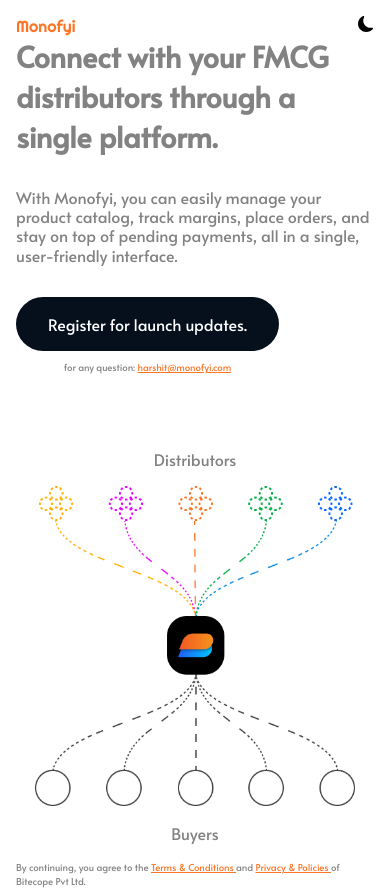
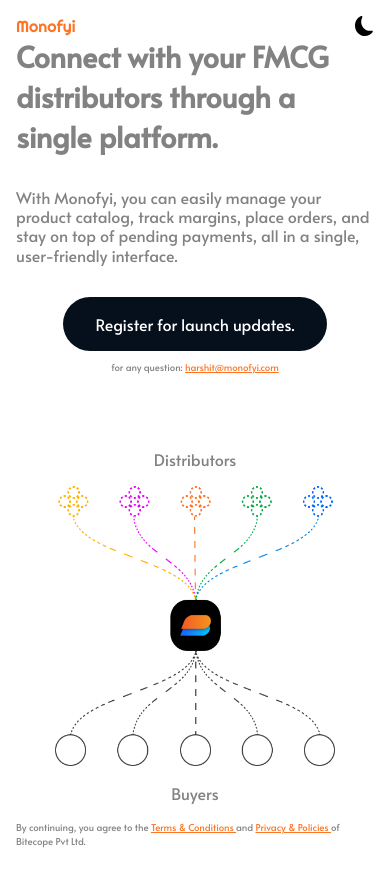
Before and after one commit to Monofyi/monofyi-web, a Vue app: page / in a window 390 px wide. After the commit the page ends 848 px from the top, so only its background shows below. Built offline with nearby package versions, Linux system fonts and the light colour scheme.

Commit message:
:lipstick: Add minor UI changes

```diff
--- a/src/components/TheHeader.vue
+++ b/src/components/TheHeader.vue
@@ -11,3 +11,28 @@
 		</div>
 	</header>
 </template>
+
+<style lang="scss">
+
+header {
+	display: flex;
+	justify-content: space-between;
+	align-items: center;
+}
+
+.title {
+	color: var(--accent);
+	font-family: 'Righteous', cursive;
+	text-decoration: none;
+}
+
+#theme-btn {
+	display: flex;
+	cursor: pointer;
+
+	img {
+		width: 1.2em;
+		height: 1.2em;
+	}
+}
+</style>
--- a/src/components/TheRegister.vue
+++ b/src/components/TheRegister.vue
@@ -102,7 +102,7 @@
 		align-items: center;
 
 		&-svg {
-			height: clamp(320px, 30vw, 495px);
+			height: clamp(280px, 30vw, 495px);
 			aspect-ratio: 1/1;
 		}
 	}
@@ -127,6 +127,10 @@
 	.register {
 		flex-direction: column;
 		padding: 0;
+
+		&-cta {
+			width: auto;
+		}
 	}
 }
 
--- a/src/views/HomeView.vue
+++ b/src/views/HomeView.vue
@@ -43,17 +43,6 @@
 
 <style lang="scss">
 
-header {
-	display: flex;
-	justify-content: space-between;
-}
-
-.title {
-	color: var(--accent);
-	font-family: 'Righteous', cursive;
-	text-decoration: none;
-}
-
 .agreement {
 	font-size: .6em;
 	margin: 0;
@@ -63,13 +52,4 @@
 	}
 }
 
-#theme-btn {
-	display: flex;
-	cursor: pointer;
-
-	img {
-		width: 1em;
-		height: 1em;
-	}
-}
 </style>
```
